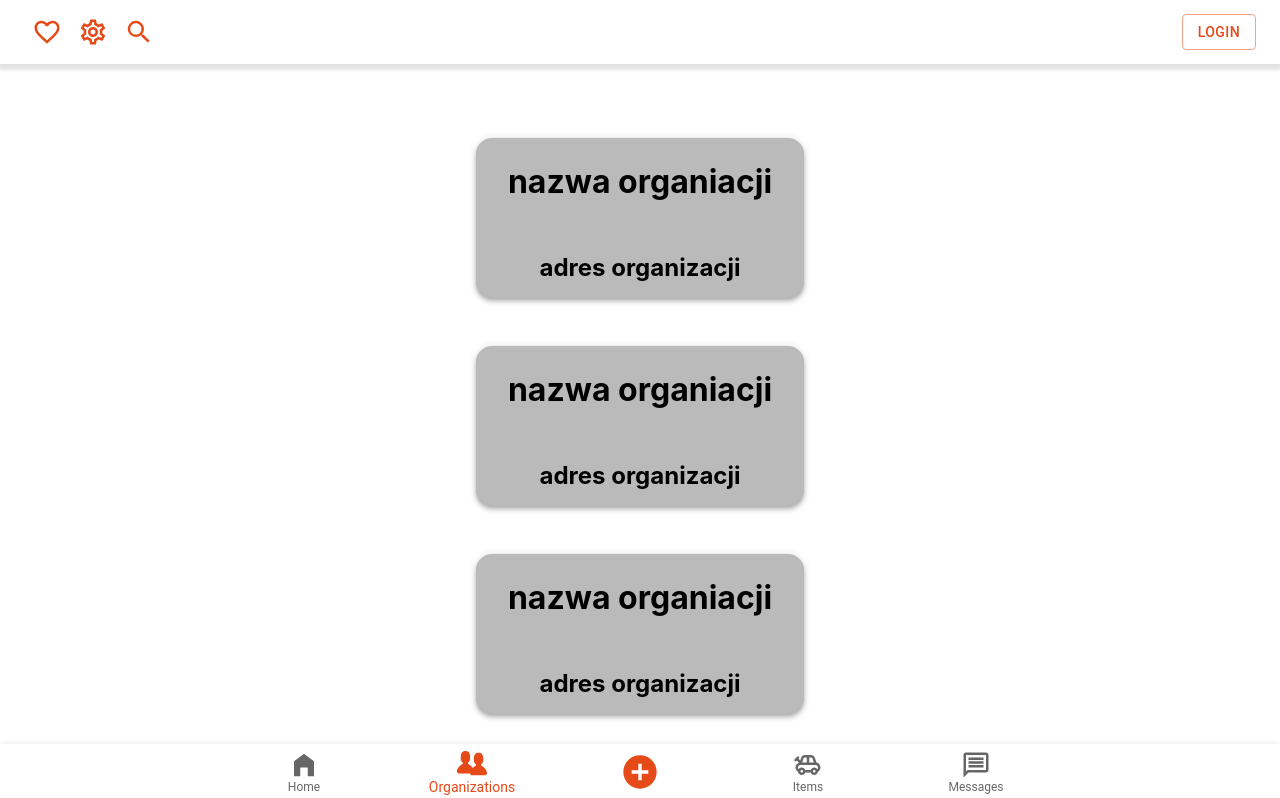
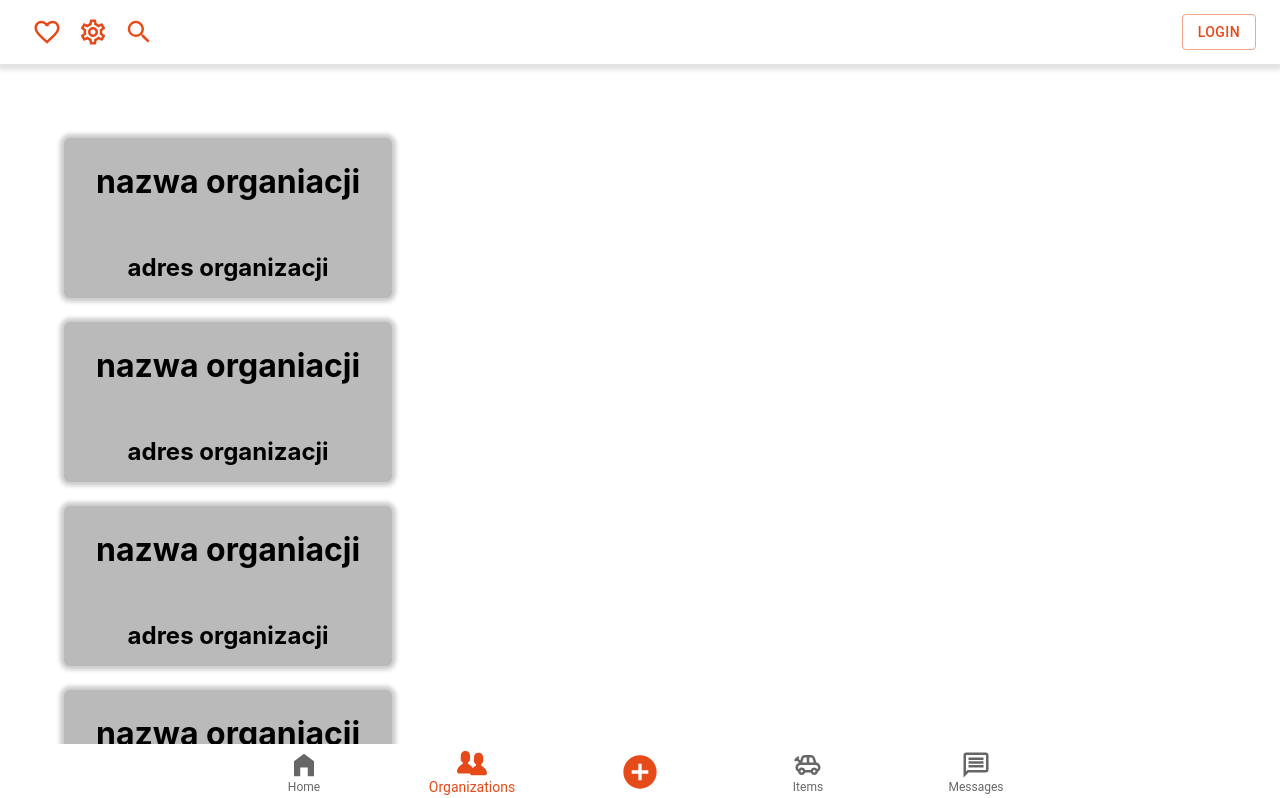
Before and after one commit to akai-org/pet-share-hackyeah-2021-frontend, a Next.js app: page /social/users in a window 1280 px wide. Shown: the top 798 px of the page. Built offline with nearby package versions, Linux system fonts and the light colour scheme.

Commit message:
Finish refactoring

```diff
--- a/components/NavBar/NavBar.tsx
+++ /dev/null
@@ -1,39 +0,0 @@
-import React, { FunctionComponent, useState } from 'react';
-import { BottomNavigation, BottomNavigationAction, Paper } from '@mui/material';
-import { MdHomeFilled, MdAddCircle, MdOutlineToys, MdOutlineMessage } from 'react-icons/md';
-import { GoOrganization } from 'react-icons/go';
-import { useRouter } from 'next/router';
-
-const NavBar: FunctionComponent = () => {
-  const router = useRouter();
-  const [value, setValue] = useState(router.pathname);
-
-  return (
-    <Paper sx={{ position: 'fixed', bottom: 0, left: 0, right: 0 }} elevation={3}>
-      <BottomNavigation
-        showLabels
-        value={value}
-        onChange={(event, newValue) => {
-          router.push(newValue);
-          setValue(newValue);
-        }}
-      >
-        <BottomNavigationAction label="Home" icon={<MdHomeFilled size="30" />} value="/" />
-        <BottomNavigationAction
-          label="Organizations"
-          icon={<GoOrganization size="30" />}
-          value="/social/users"
-        />
-        <BottomNavigationAction
-          showLabel={false}
-          icon={<MdAddCircle size="40" color="var(--secondary)" />}
-          value="/user/create"
-        />
-        <BottomNavigationAction label="Items" icon={<MdOutlineToys size="30" />} value="/market/browse" />
-        <BottomNavigationAction label="Messages" icon={<MdOutlineMessage size="30" />} value="/social/messages" />
-      </BottomNavigation>
-    </Paper>
-  );
-};
-
-export default NavBar;
--- /dev/null
+++ b/components/Organisation/Organisation.tsx
@@ -0,0 +1,31 @@
+import {FunctionComponent} from 'react';
+import Box from '@mui/material/Box';
+// @ts-ignore
+import styled from 'styled-components';
+
+type Props = {
+  user: { username: string; address: string };
+};
+
+const StyledBox = styled(Box)`
+  padding: 1.5em 2em 1em;
+  display: inline-flex;
+  flex-direction: column;
+  justify-content: space-between;
+  align-items: center;
+  background: #BABABA;
+  min-height: 10em;
+  box-shadow: 0 0 4px 4px #ccc;
+  border-radius: 6px;
+`
+
+export const Organisation: FunctionComponent<Props> = ({user}) => {
+  const {username, address} = user;
+
+  return (
+    <StyledBox>
+      <h1>{username}</h1>
+      <h2>{address}</h2>
+    </StyledBox>
+  );
+};
--- a/components/organisation/index.tsx
+++ /dev/null
@@ -1,29 +0,0 @@
-import { FunctionComponent } from 'react';
-import Box from '@mui/material/Box';
-
-type Props = {
-  user: { username: string; address: string };
-};
-
-export const Organisation: FunctionComponent<Props> = ({ user }) => {
-  const { username, address } = user;
-
-  return (
-    <Box
-      sx={{
-        padding: '1.5em 2em 1em',
-        display: 'inline-flex',
-        flexDirection: 'column',
-        justifyContent: 'space-between',
-        alignItems: 'center',
-        background: '#BABABA',
-        minHeight: '10em',
-        boxShadow: 4,
-        borderRadius: 4,
-      }}
-    >
-      <h1 style={{ display: 'inline' }}>{username}</h1>
-      <h2 style={{ display: 'inline' }}>{address}</h2>
-    </Box>
-  );
-};
--- /dev/null
+++ b/components/ui/NavBar/NavBar.tsx
@@ -0,0 +1,44 @@
+import React, {FunctionComponent, useState} from 'react';
+import {BottomNavigation, BottomNavigationAction} from '@mui/material';
+import {MdAddCircle, MdHomeFilled, MdOutlineMessage, MdOutlineToys} from 'react-icons/md';
+import {GoOrganization} from 'react-icons/go';
+import {useRouter} from 'next/router';
+// @ts-ignore
+import styled from 'styled-components';
+
+const StyledBottomNavigation = styled(BottomNavigation)`
+  position: sticky;
+  bottom: 0;
+`
+
+const NavBar: FunctionComponent = () => {
+  const router = useRouter();
+  const [value, setValue] = useState(router.pathname);
+
+  return (
+    <StyledBottomNavigation
+      showLabels
+      value={value}
+      onChange={(event: Event, newValue: string) => {
+        router.push(newValue);
+        setValue(newValue);
+      }}
+    >
+      <BottomNavigationAction label="Home" icon={<MdHomeFilled size="30"/>} value="/"/>
+      <BottomNavigationAction
+        label="Organizations"
+        icon={<GoOrganization size="30"/>}
+        value="/social/users"
+      />
+      <BottomNavigationAction
+        showLabel={false}
+        icon={<MdAddCircle size="40" color="var(--secondary)"/>}
+        value="/user/create"
+      />
+      <BottomNavigationAction label="Items" icon={<MdOutlineToys size="30"/>} value="/market/browse"/>
+      <BottomNavigationAction label="Messages" icon={<MdOutlineMessage size="30"/>} value="/social/messages"/>
+    </StyledBottomNavigation>
+  );
+};
+
+export default NavBar;
--- a/components/topbar/index.tsx
+++ b/components/ui/TopBar/TopBar.tsx
@@ -2,9 +2,10 @@ import {FunctionComponent, useState} from 'react';
 import Box from '@mui/material/Box';
 import Toolbar from '@mui/material/Toolbar';
 import Button from '@mui/material/Button';
-import {MdFavoriteBorder, MdOutlineSettings, MdSearch} from "react-icons/md";
+import {MdFavoriteBorder, MdOutlineSettings, MdSearch} from 'react-icons/md';
 import {IconButton, TextField} from '@mui/material';
-import styled from "styled-components";
+// @ts-ignore
+import styled from 'styled-components';
 import {useRouter} from 'next/router';
 
 
@@ -25,7 +26,11 @@ const StyleBox = styled(Box)`
   position: sticky;
   top: 0;
   background-color: white;
-  box-shadow: 0px 4px 4px 2px #e3e3e3;
+  box-shadow: 0 4px 4px 2px #e3e3e3;
+`
+
+const StyleTextField = styled(TextField)`
+  width: 80%;
 `
 
 export const Topbar: FunctionComponent = () => {
@@ -38,12 +43,12 @@ export const Topbar: FunctionComponent = () => {
       <ToolbarContainer color="regular">
         <div>
           <IconButton onClick={() => {
-            router.push("/user/favorites")
+            router.push('/user/favorites')
           }}>
             <MdFavoriteBorder size={30} color="var(--secondary)"/>
           </IconButton>
           <IconButton onClick={() => {
-            router.push("/user/settings")
+            router.push('/user/settings')
           }}>
             <MdOutlineSettings size={30} color="var(--secondary)"/>
           </IconButton>
@@ -54,10 +59,10 @@ export const Topbar: FunctionComponent = () => {
           </IconButton>
         </div>
         <SearchContainer>
-          {isSearch && <TextField id="standard-basic" label="Search" variant="standard" sx="width: 80%;"/>}
+          {isSearch && <StyleTextField id="standard-basic" label="Search" variant="standard"/>}
         </SearchContainer>
         <Button variant="outlined" color="primary" onClick={() => {
-          router.push("/login")
+          router.push('/login')
         }}>
           Login
         </Button>
--- a/package.json
+++ b/package.json
@@ -27,6 +27,7 @@
   "devDependencies": {
     "@types/node": "16.11.12",
     "@types/react": "17.0.37",
+    "@types/styled-components": "^5.1.17",
     "eslint": "8.4.1",
     "eslint-config-next": "12.0.7",
     "typescript": "4.5.3"
--- a/pages/social/users.tsx
+++ b/pages/social/users.tsx
@@ -1,31 +1,37 @@
-import { Box, Container } from '@mui/material';
-import { Organisation } from '@components/organisation';
-import type { NextPage } from 'next';
+import {Box, Container} from '@mui/material';
+import {Organisation} from '@components/Organisation/Organisation';
+import type {NextPage} from 'next';
+// @ts-ignore
+import styled from 'styled-components';
+
+const StyledContainer = styled(Container)`
+  display: flex;
+  flex-direction: column;
+  justify-content: center;
+  align-items: center;
+`
+
+const StyledBox = styled(Box)`
+  margin: 1.5em 0;
+`
 
 const Users: NextPage = () => {
   const organisations = [
-    { username: 'nazwa organiacji', address: 'adres organizacji' },
-    { username: 'nazwa organiacji', address: 'adres organizacji' },
-    { username: 'nazwa organiacji', address: 'adres organizacji' },
-    { username: 'nazwa organiacji', address: 'adres organizacji' },
-    { username: 'nazwa organiacji', address: 'adres organizacji' },
+    {id: 1, username: 'nazwa organiacji', address: 'adres organizacji'},
+    {id: 2, username: 'nazwa organiacji', address: 'adres organizacji'},
+    {id: 3, username: 'nazwa organiacji', address: 'adres organizacji'},
+    {id: 4, username: 'nazwa organiacji', address: 'adres organizacji'},
+    {id: 5, username: 'nazwa organiacji', address: 'adres organizacji'},
   ];
 
   return (
-    <Container
-      sx={{
-        display: 'flex',
-        flexDirection: 'column',
-        justifyContent: 'center',
-        alignItems: 'center',
-      }}
-    >
+    <StyledContainer>
       {organisations.map((org) => (
-        <Box sx={{ margin: '1.5em 0' }}>
-          <Organisation user={org} />
-        </Box>
+        <StyledBox key={org.id}>
+          <Organisation user={org}/>
+        </StyledBox>
       ))}
-    </Container>
+    </StyledContainer>
   );
 };
 
```
Also changed, not shown: components/ui/NavigationTile/NavigationTile.tsx (added, +30 -0 lines), pages/_app.tsx (+17 -13 lines), pages/index.tsx (+15 -56 lines), 2 other files (tests, documents, lock files or other folders).
